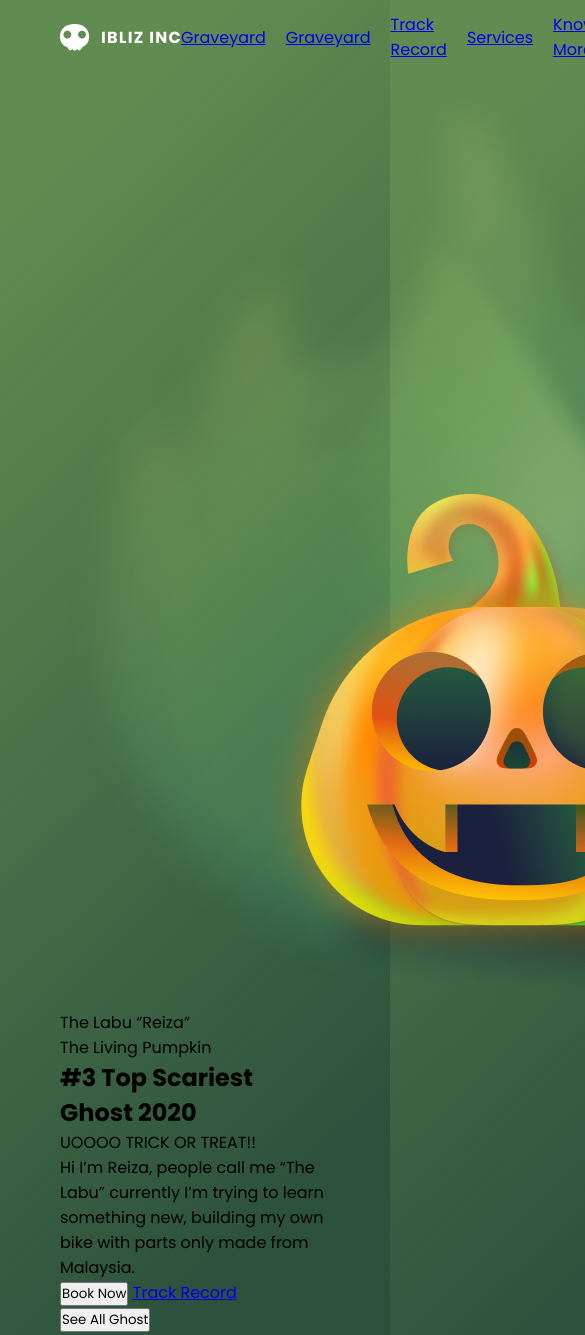
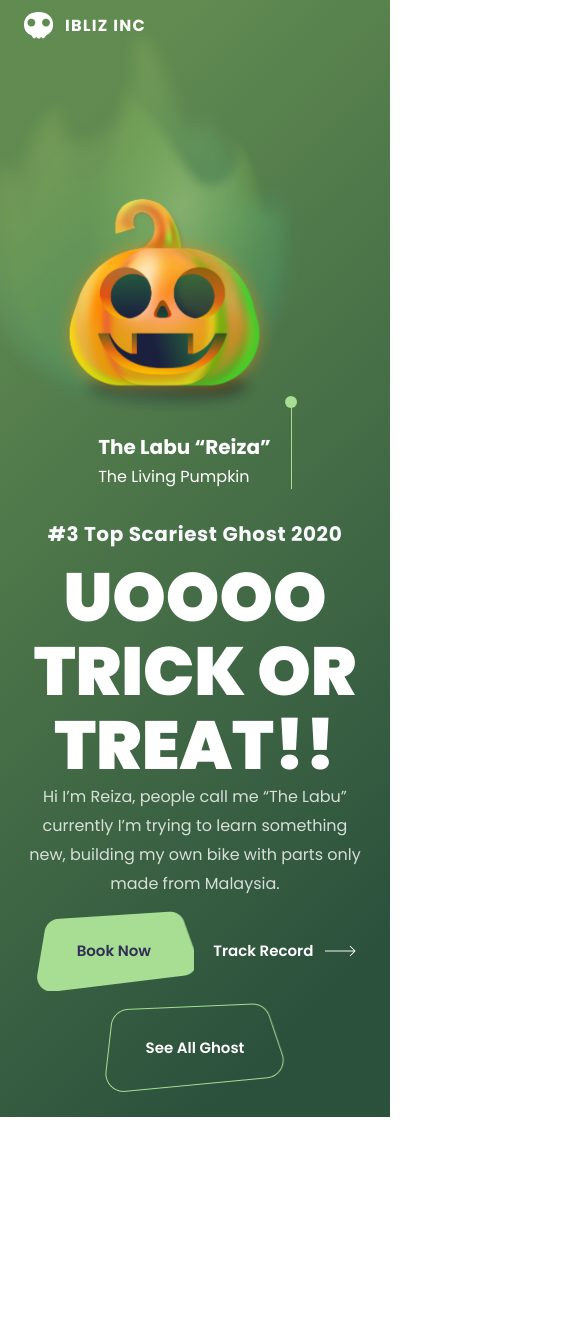
Before and after one commit to mleilane/LandingPage-Halloween, a plain HTML site: page index.html in a window 390 px wide. Shown: the top 1335 px of the page, 585 px wide, since content can reach past the window. After the commit the page ends 1117 px from the top, so only its background shows below. Drawn offline with Linux system fonts and the light colour scheme.

Commit message:
css finalizado, aplicação da animação com keyframe e aplicação da responsividade

```diff
--- a/index.html
+++ b/index.html
@@ -18,41 +18,45 @@
       <img src="./assets/Logo.png" alt="logo" />
 
       <nav>
-        <a href="#" class="nav-link">Graveyard </a>
-        <a href="#" class="nav-link">Graveyard </a>
-        <a href="#" class="nav-link">Track Record </a>
-        <a href="#" class="nav-link">Services </a>
-        <a href="#" class="nav-link">Know More </a>
-        <a href="#" class="nav-link">Support </a>
+        <a href="#" class="nav-link underline">Graveyard </a>
+        <a href="#" class="nav-link underline">Graveyard </a>
+        <a href="#" class="nav-link underline">Track Record </a>
+        <a href="#" class="nav-link underline">Services </a>
+        <a href="#" class="nav-link underline">Know More </a>
+        <a href="#" class="nav-link btn-link">Support </a>
       </nav>
     </header>
     <section>
-      <div>
+      <div class="container-left">
         <img src="./assets/abobora.png" alt="imagem-abobora" />
 
-        <div>
+        <div class="container-left-info">
           <p>The Labu “Reiza”</p>
           <p>The Living Pumpkin</p>
         </div>
+      </div>
 
-        <div>
+      <div class="container-right">
         <h2>#3 Top Scariest Ghost 2020</h2>
-          <div>
+        <div class="container-right-info">
           <p>UOOOO TRICK OR TREAT!!</p>
           <p>
             Hi I’m Reiza, people call me “The Labu” currently I’m trying to
-              learn something new, building my own bike with parts only made
-              from Malaysia.
+            learn something new, building my own bike with parts only made from
+            Malaysia.
           </p>
         </div>
 
-          <div>
+        <div class="container-actions">
           <button>Book Now</button>
-            <a href="#"> Track Record </a>
-          </div>
+          <a href="#">
+            Track Record
+            <img src="./assets/arrow.png" alt="arrow" />
+          </a>
         </div>
       </div>
     </section>
-    <button>See All Ghost</button>
+
+    <button class="btn-ghost">See All Ghost</button>
   </body>
 </html>
--- a/style.css
+++ b/style.css
@@ -1,34 +1,259 @@
 /* estiloza globais */
-*{
+* {
   margin: 0;
   padding: 0;
   box-sizing: border-box;
   font-family: "Poppins", sans-serif;
-
+  transition: 0.3s ease;
 }
 
-body{
+body {
   background: linear-gradient(
     136.16deg,
-       rgba(91,135,75,0.97) 12.91%,
-       rgba(12,55,32,0.87) 87.68%
+    rgba(91, 135, 75, 0.97) 12.91%,
+    rgba(12, 55, 32, 0.87) 87.68%
   );
   width: 100%;
   min-height: 100vh;
   padding: 12px 60px;
-
 }
 
-header{
+header {
   width: 100%;
   display: flex;
   align-items: center;
   justify-content: space-between;
-
 }
 
-nav{
+nav {
   display: flex;
   align-items: center;
   gap: 20px;
 }
+
+.nav-link {
+  font-weight: 500;
+  font-size: 14px;
+  line-height: 16px;
+  color: #f8f8fd;
+  text-decoration: none;
+  position: relative;
+}
+
+.underline:after {
+  content: "";
+  width: 0%;
+  height: 2px;
+  bottom: -3px;
+  left: 0px;
+  position: absolute;
+  background-color: #f8f8fd;
+  transition: 0.3s ease;
+}
+
+.nav-link:hover:after {
+  width: 100%;
+}
+
+.btn-link {
+  padding: 10px 20px;
+  border: 1px solid #f8f8fd;
+  border-radius: 41px;
+}
+
+.btn-link:hover {
+  opacity: 0.7;
+}
+
+section {
+  display: flex;
+  align-items: center;
+  justify-content: center;
+}
+
+.container-left {
+  width: 50%;
+  height: 450px;
+  position: relative;
+}
+
+.container-left img {
+  width: 100%;
+  position: absolute;
+  bottom: 60px;
+  left: -50px;
+  animation: moveAbobora 2s infinite alternate ease-in-out; /*ativa a animação da img feita no @keyframes */
+}
+
+.container-left-info {
+  position: absolute;
+  bottom: 0px;
+  left: 50px;
+  padding-right: 20px;
+  border-right: 1px solid #a7de93;
+  display: flex;
+  flex-direction: column;
+  justify-content: end;
+  height: 85px;
+}
+
+.container-left-info:after {
+  content: "";
+  width: 12px;
+  height: 12px;
+  border-radius: 50%;
+  background-color: #a7de93;
+  position: absolute;
+  right: -6px;
+  top: -8px;
+}
+
+.container-left-info p:first-child {
+  font-weight: 700;
+  font-size: 20px;
+  line-height: 180%;
+  color: #ffffff;
+}
+
+.container-left-info p:last-child {
+  font-weight: 400;
+  font-size: 16px;
+  line-height: 24px;
+  color: #ffffff;
+}
+
+.container-right {
+  margin-top: 30px;
+  width: 420px;
+  display: flex;
+  flex-direction: column;
+  gap: 12px;
+}
+
+h2 {
+  font-weight: 700;
+  font-size: 20px;
+  line-height: 30px;
+  letter-spacing: 0.03em;
+  color: #f8f8fd;
+}
+
+.container-right-info p:first-child {
+  font-weight: 900;
+  font-size: 68px;
+  line-height: 109%;
+  color: #ffffff;
+}
+
+.container-right-info p:last-child {
+  font-weight: 400;
+  font-size: 16px;
+  line-height: 180%;
+  color: #ffffff;
+  opacity: 0.8;
+}
+
+.container-actions {
+  display: flex;
+  width: 100%;
+  justify-content: space-around;
+  align-items: center;
+}
+
+.container-actions button {
+  font-style: normal;
+  font-weight: 600;
+  font-size: 15px;
+  line-height: 22px;
+  text-align: center;
+  color: #303056;
+  background-image: url("./assets/btn-primary.png");
+  background-color: transparent;
+  border: none;
+  padding: 29px 43px;
+  cursor: pointer;
+}
+
+.container-actions button:hover {
+  opacity: 0.8;
+  color: #ffffff;
+}
+
+.container-actions a {
+  display: flex;
+  gap: 12px;
+  align-items: center;
+  font-weight: 600;
+  font-size: 15px;
+  line-height: 22px;
+  color: #ffffff;
+  text-decoration: none;
+}
+
+.container-actions a:hover {
+  opacity: 0.8;
+}
+
+.btn-ghost {
+  font-weight: 600;
+  font-size: 15px;
+  line-height: 22px;
+  color: #ffffff;
+  display: block;
+  margin: 12px auto;
+  background-color: transparent;
+  border: none;
+  background-image: url("./assets/btn-secondary.png");
+  padding: 34px 43px;
+  cursor: pointer;
+}
+
+.btn-ghost:hover {
+  color: #303056;
+}
+
+/*iniciando animaçao */
+@keyframes moveAbobora {
+  from {
+    transform: translate(-5%, -5%) rotate(15deg);
+  }
+  to {
+    transform: translate(0, 0) rotate(-15deg);
+  }
+}
+
+/*iniciando a responsividade */
+@media (max-width: 800px) {
+  body {
+    padding: 12px 24px;
+    overflow-x: hidden;
+  }
+
+  nav {
+    display: none;
+  }
+
+  section {
+    flex-direction: column;
+  }
+
+  .container-left {
+    display: flex;
+    width: 100%;
+    justify-content: center;
+  }
+
+  .container-lef img {
+    width: 80%;
+    left: 0;
+  }
+
+  .container-left-info {
+    left: auto;
+  }
+
+  .container-right {
+    width: 100%;
+    text-align: center;
+  }
+}
```
Lines whose indentation alone changed are shown as unchanged.
